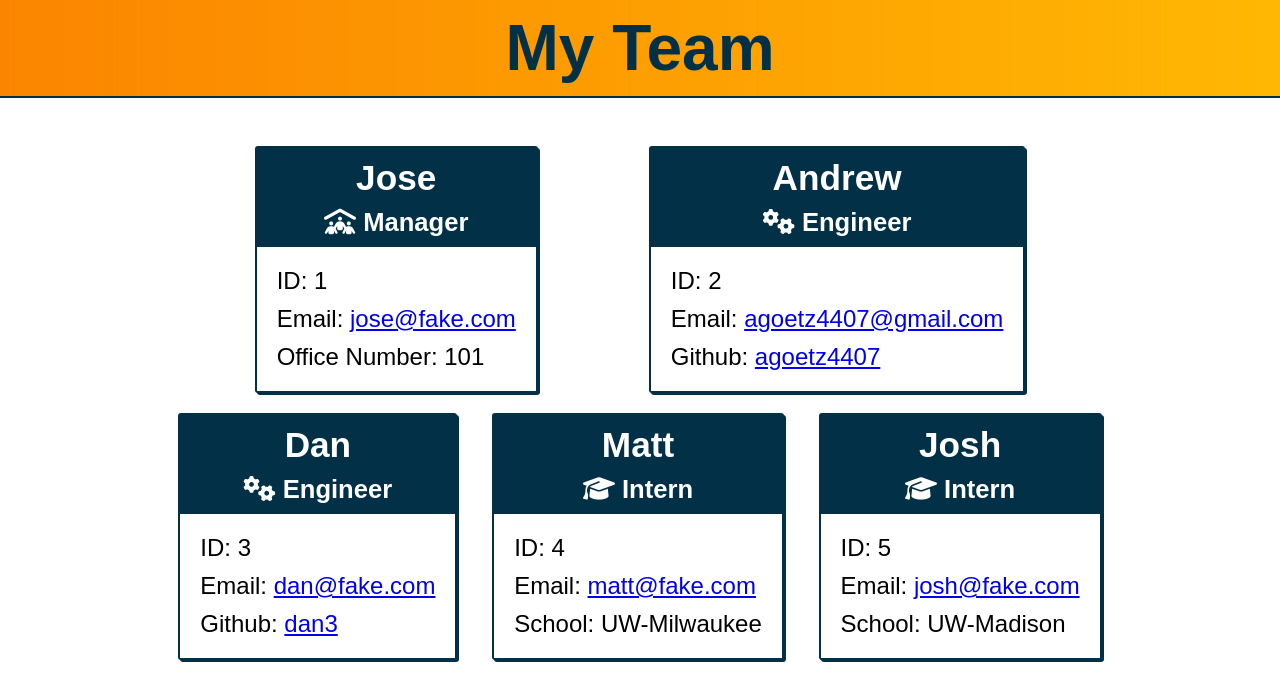
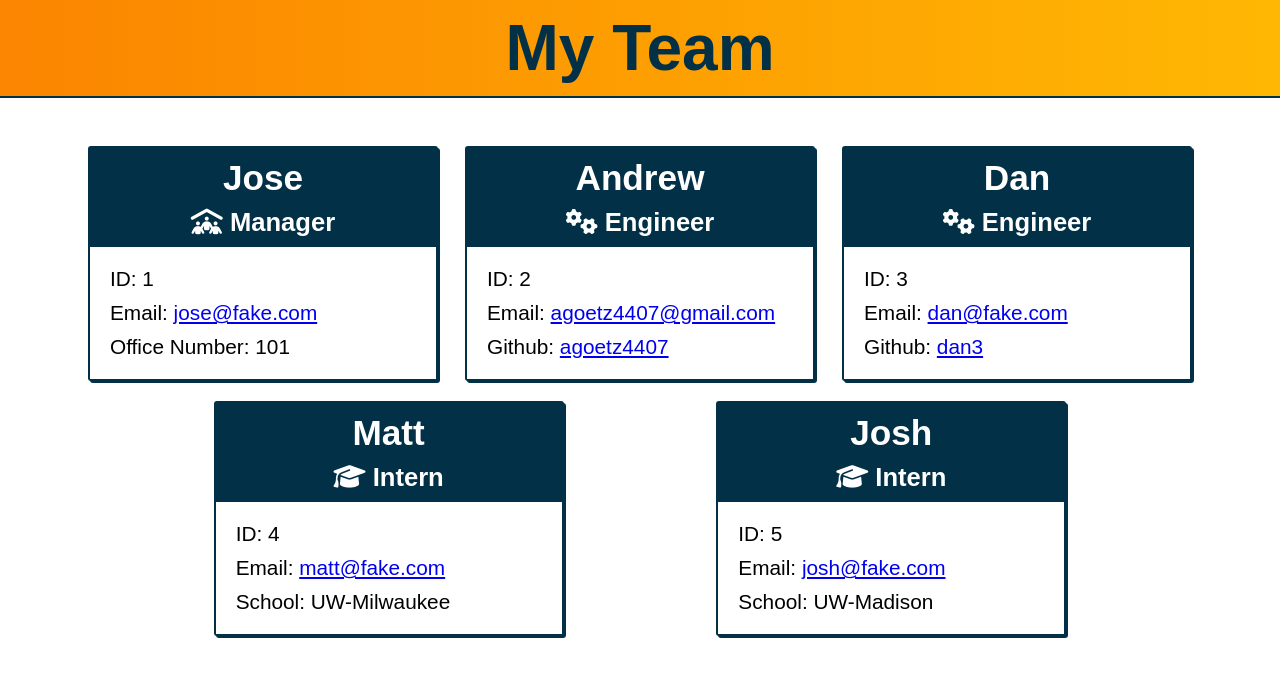
Before and after one commit to agoetz4407/get-team, a website: page src/sample.html in a window 1280 px wide. Drawn offline with Linux system fonts and the light colour scheme.

Commit message:
minor card update

```diff
--- a/src/style.css
+++ b/src/style.css
@@ -24,7 +24,7 @@ header h1 {
     display: flex;
     justify-content: space-evenly;
     flex-wrap: wrap;
-    margin: 5vh 12vw;
+    margin: 5vh 5vw;
 }
 
 .card {
@@ -32,7 +32,8 @@ header h1 {
     box-shadow: 2px 2px #023047;
     padding: 2px;
     background-color: #023047;
-    margin: 10px
+    margin: 10px 3px;
+    min-width: 350px;
 }
 
 .card-header {
@@ -63,6 +64,6 @@ header h1 {
 }
 
 .card-list li {
-    font-size: 1.5em;
+    font-size: 1.3rem;
     margin: 10px auto;
 }
```
